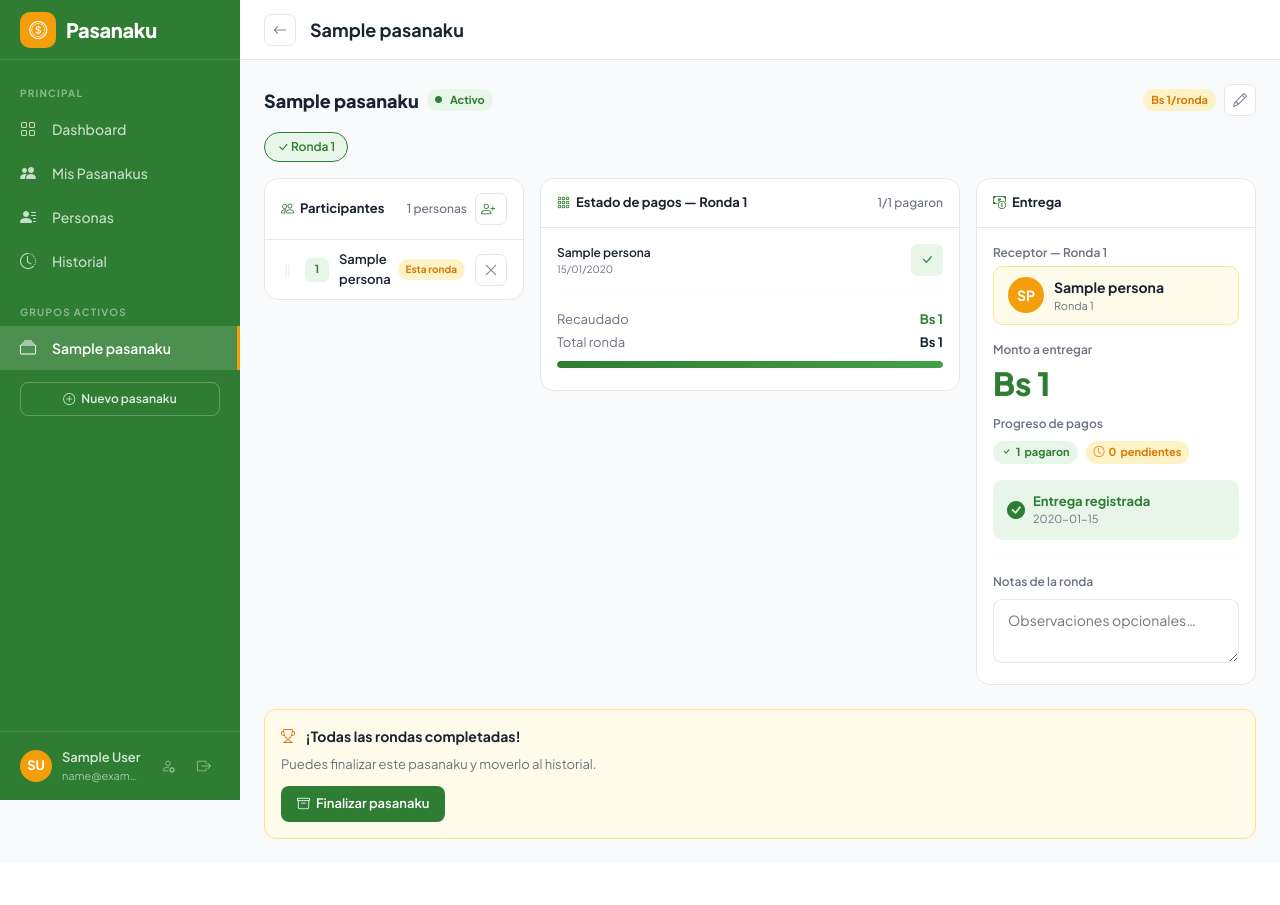
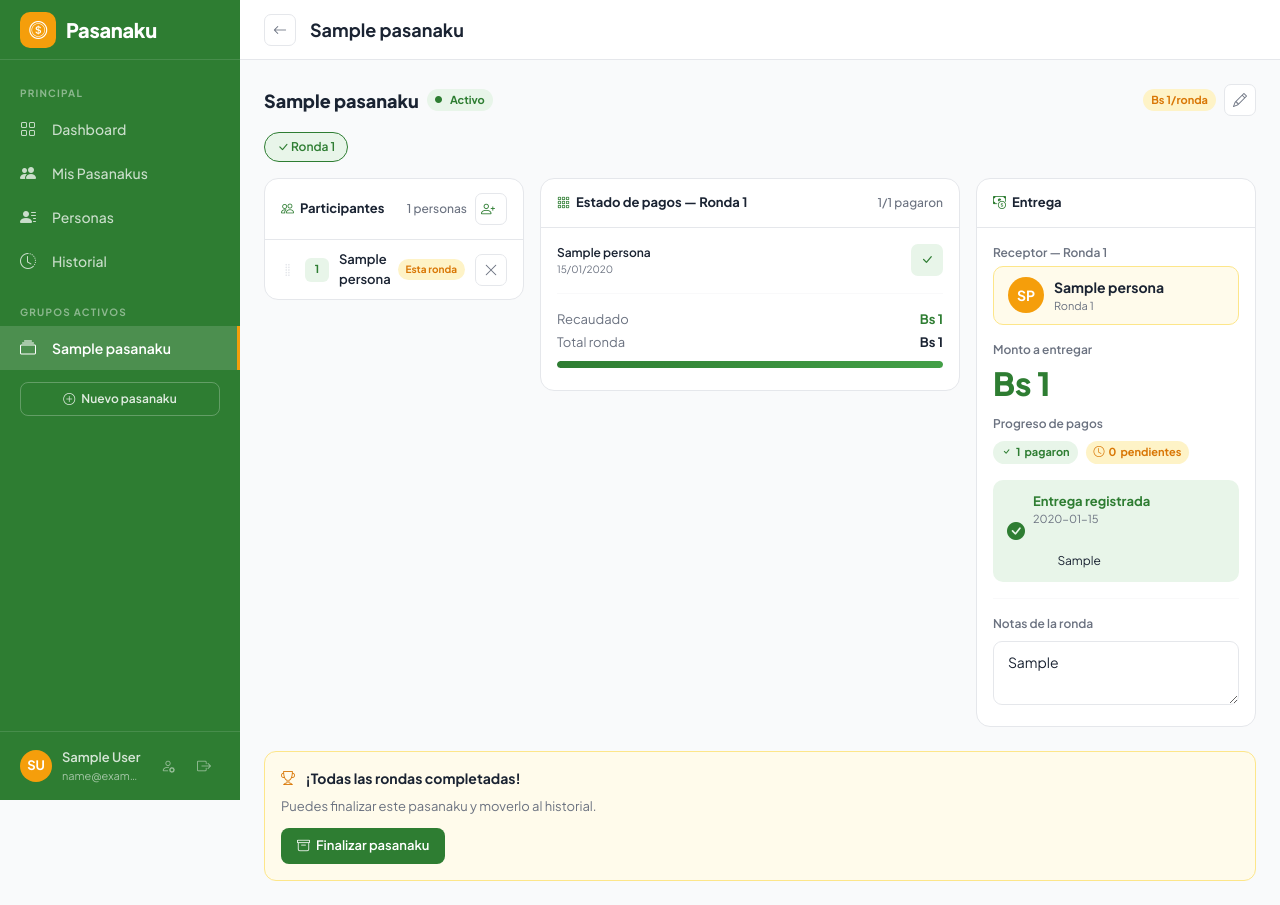
Before and after one commit to raul93611/pasanaku, a PHP site: page /index.php?page=pasanaku&action=detail&id=1 in a window 1280 px wide. Before the commit the page ends 839 px from the top, so only its background shows below. Run offline with PHP 8.4, Linux system fonts and the light colour scheme; the visitor is signed in with stand-in values (Sample User, id 1); tables that the repository leaves empty hold one stand-in row (values such as "Sample post").

Commit message:
fix: persist and display round notes (Notas de la ronda)
The "Notas de la ronda" textarea in the Entrega panel was decorative:
no id/name, no form, no backing column, and no JS/controller handling,
so anything typed was discarded on navigation.

Wire it into the delivery flow:
- add `notas TEXT NULL` to the entregas table (schema + migration)
- Entrega::registrar() accepts and stores the note
- registrarEntrega() reads/trims $_POST['notas'] (empty -> NULL)
- submitEntrega() sends the textarea value with the delivery request
- detail: note shown read-only after delivery, in the "Entrega
  registrada" box; historial detail shows it per delivered round

Notes are captured at "Registrar entrega" time and are read-only after.

Co-Authored-By: Claude Opus 4.8 <noreply@anthropic.com>

```diff
--- a/assets/js/app.js
+++ b/assets/js/app.js
@@ -218,10 +218,11 @@ function cancelarEntrega() {
 }
 async function submitEntrega(pasanakuId, participanteId, ronda) {
   try {
+    const notas = document.getElementById('entrega-notas')?.value ?? '';
     const res = await fetch('?page=pasanaku&action=registrarEntrega', {
       method: 'POST',
       headers: { 'Content-Type': 'application/x-www-form-urlencoded' },
-      body: new URLSearchParams({ pasanaku_id: pasanakuId, participante_id: participanteId, ronda })
+      body: new URLSearchParams({ pasanaku_id: pasanakuId, participante_id: participanteId, ronda, notas })
     });
     const data = await res.json();
     if (data.ok) {
--- a/controllers/PasanakuController.php
+++ b/controllers/PasanakuController.php
@@ -144,6 +144,8 @@ class PasanakuController {
         $pasanakuId     = (int)($_POST['pasanaku_id'] ?? 0);
         $participanteId = (int)($_POST['participante_id'] ?? 0);
         $ronda          = (int)($_POST['ronda'] ?? 0);
+        $notas          = trim($_POST['notas'] ?? '');
+        $notas          = $notas === '' ? null : $notas;
 
         if (!$pasanakuId || !$participanteId || !$ronda) {
             echo json_encode(['ok' => false, 'msg' => 'Datos incompletos']); exit;
@@ -154,7 +156,7 @@ class PasanakuController {
             echo json_encode(['ok' => false, 'msg' => 'Ya registrada']); exit;
         }
 
-        Entrega::registrar($pasanakuId, $participanteId, $ronda);
+        Entrega::registrar($pasanakuId, $participanteId, $ronda, $notas);
         echo json_encode(['ok' => true]);
         exit;
     }
--- a/models/Entrega.php
+++ b/models/Entrega.php
@@ -20,11 +20,11 @@ class Entrega {
         return $stmt->fetch();
     }
 
-    public static function registrar(int $pasanakuId, int $participanteId, int $ronda): void {
+    public static function registrar(int $pasanakuId, int $participanteId, int $ronda, ?string $notas = null): void {
         $stmt = getDB()->prepare(
-            'INSERT INTO entregas (pasanaku_id, participante_id, ronda, fecha_entrega) VALUES (?, ?, ?, CURDATE())'
+            'INSERT INTO entregas (pasanaku_id, participante_id, ronda, fecha_entrega, notas) VALUES (?, ?, ?, CURDATE(), ?)'
         );
-        $stmt->execute([$pasanakuId, $participanteId, $ronda]);
+        $stmt->execute([$pasanakuId, $participanteId, $ronda, $notas]);
     }
 
     public static function countByPasanaku(int $pasanakuId): int {
--- /dev/null
+++ b/sql/migrations/2026-07-11_entregas_notas.sql
@@ -0,0 +1,4 @@
+-- Migration: add per-round notes to entregas (bug: round-notes-not-saved)
+-- Fresh installs get this via sql/schema.sql. Existing DBs must run this once.
+-- MySQL has no ADD COLUMN IF NOT EXISTS; run only if the column is missing.
+ALTER TABLE `entregas` ADD COLUMN `notas` TEXT NULL AFTER `fecha_entrega`;
--- a/sql/schema.sql
+++ b/sql/schema.sql
@@ -56,6 +56,7 @@ CREATE TABLE IF NOT EXISTS `entregas` (
   `participante_id` INT NOT NULL,
   `ronda`           INT NOT NULL,
   `fecha_entrega`   DATE NOT NULL,
+  `notas`           TEXT NULL,
   `created_at`      TIMESTAMP DEFAULT CURRENT_TIMESTAMP,
   FOREIGN KEY (`pasanaku_id`)     REFERENCES `pasanakus`(`id`) ON DELETE CASCADE,
   FOREIGN KEY (`participante_id`) REFERENCES `pasanaku_participantes`(`id`) ON DELETE CASCADE
--- a/views/historial/detail.php
+++ b/views/historial/detail.php
@@ -116,6 +116,12 @@ require __DIR__ . '/../layout/header.php';
         <span style="font-size:13px;color:var(--pk-muted)">Entregado el <?= $entrega['fecha_entrega'] ?></span>
         <strong style="color:var(--pk-green);margin-left:auto"><?= formatBs($pasanaku['monto_contribucion'] * $totalParts) ?></strong>
       </div>
+      <?php if (!empty($entrega['notas'])): ?>
+      <div style="margin-top:8px;display:flex;gap:8px;align-items:flex-start">
+        <i class="bi bi-sticky" style="color:var(--pk-muted);font-size:13px;margin-top:2px"></i>
+        <span style="font-size:12px;color:var(--pk-text);white-space:pre-wrap"><?= htmlspecialchars($entrega['notas']) ?></span>
+      </div>
+      <?php endif; ?>
       <?php endif; ?>
     </div>
   </div>
--- a/views/pasanaku/detail.php
+++ b/views/pasanaku/detail.php
@@ -193,6 +193,11 @@ require __DIR__ . '/../layout/header.php';
           <div style="font-size:11px;color:var(--pk-muted)">
             <?= $entregaRonda['fecha_entrega'] ?? '' ?>
           </div>
+          <?php if (!empty($entregaRonda['notas'])): ?>
+          <div style="font-size:12px;color:var(--pk-text);margin-top:6px;white-space:pre-wrap">
+            <?= htmlspecialchars($entregaRonda['notas']) ?>
+          </div>
+          <?php endif; ?>
         </div>
       </div>
       <?php else: ?>
@@ -209,7 +214,13 @@ require __DIR__ . '/../layout/header.php';
 
       <hr class="divider">
       <div class="form-label-sm mb-2">Notas de la ronda</div>
-      <textarea class="form-control-pk" rows="2" placeholder="Observaciones opcionales…"></textarea>
+      <?php if ($yaEntregado): ?>
+      <textarea class="form-control-pk" id="entrega-notas" rows="2" readonly
+        placeholder="Sin notas para esta ronda"><?= htmlspecialchars($entregaRonda['notas'] ?? '') ?></textarea>
+      <?php else: ?>
+      <textarea class="form-control-pk" id="entrega-notas" rows="2"
+        placeholder="Observaciones opcionales… (se guardan al registrar la entrega)"></textarea>
+      <?php endif; ?>
     </div>
   </div>
 </div>
```
